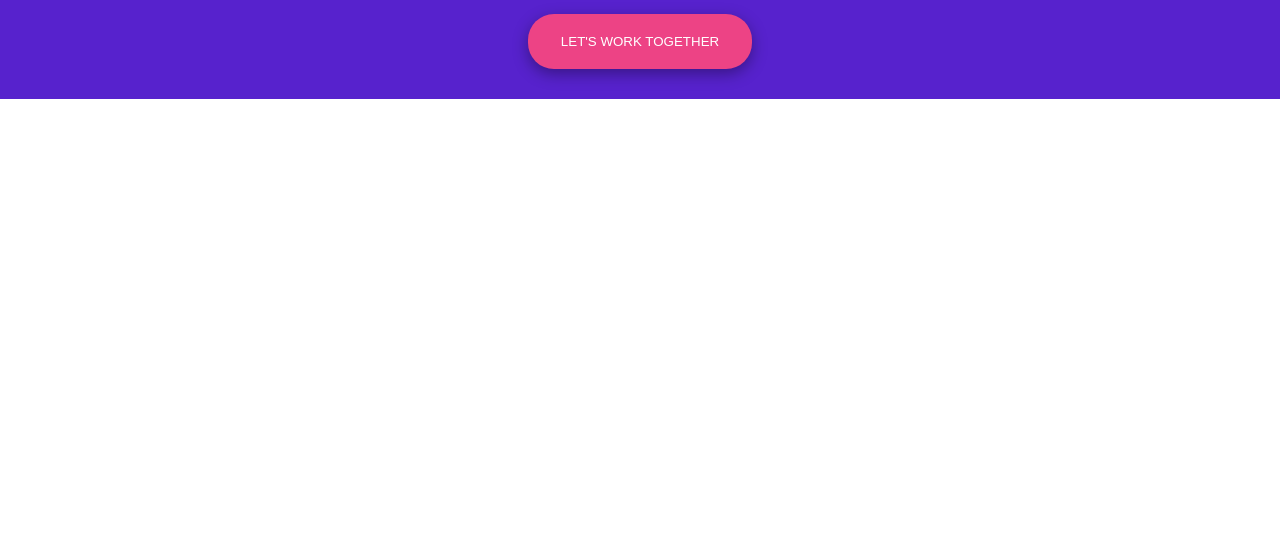
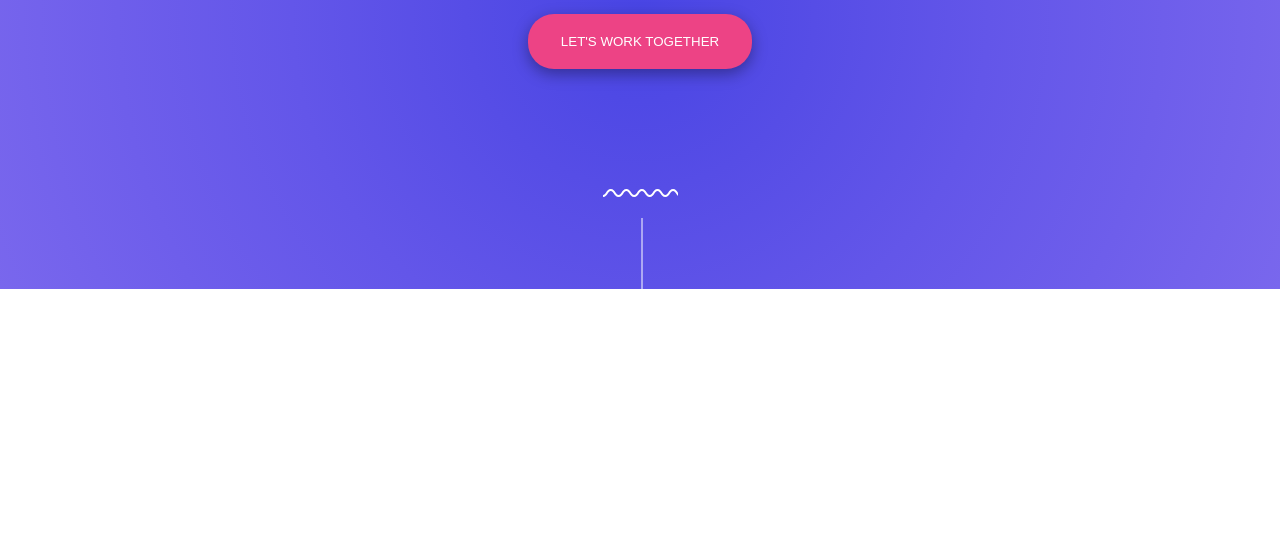
Before and after one commit to PieterAndriesBerg/frontend-html-css-concept-opdracht, a plain HTML site: page index.html in a window 1280 px wide. Shown: the part 260-800 px from the top of the page. Drawn offline with Linux system fonts and the light colour scheme.

Commit message:
added linear gradient to background header

```diff
--- a/styles.css
+++ b/styles.css
@@ -69,7 +69,7 @@ header {
     justify-content: center;
     align-items: center;
     color: white;
-    background-color: var(--purple);
+    background-image: radial-gradient(circle, #4845e4, #564de6, #6356e9, #6e5eeb, #7967ed);
 }
 
 header h1 {
@@ -116,6 +116,13 @@ header h1 {
 
 }
 
+.header-icon {
+    margin-top: 90px;
+    width: 75px;
+    height: 100px;
+    background: url("./assets/squiggle_line_stripe.svg") no-repeat ;
+}
+
 /* --------------- 4.2 Introduction ------------------- */
 
 /* ------------------------------- 5. Media Queries -------------------------------- */
```
